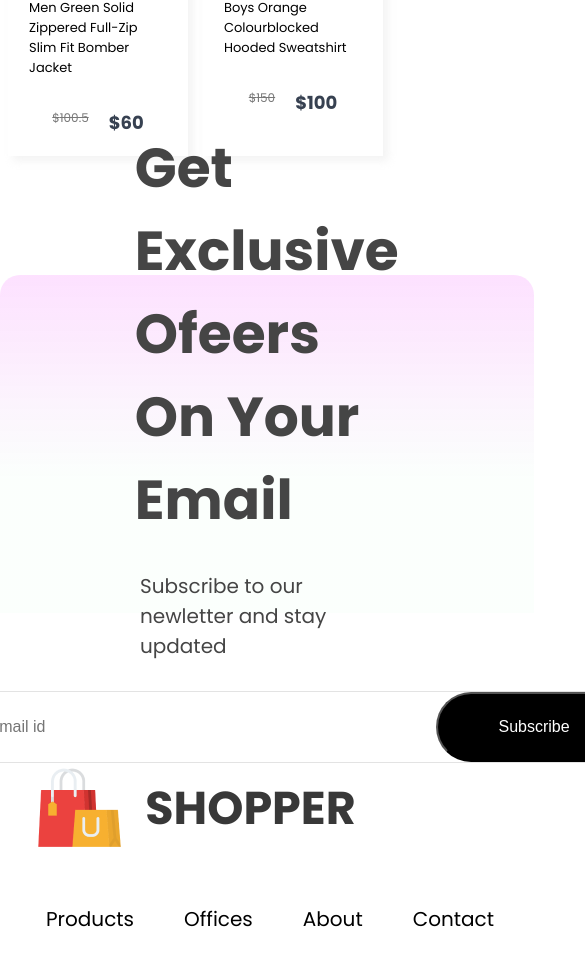
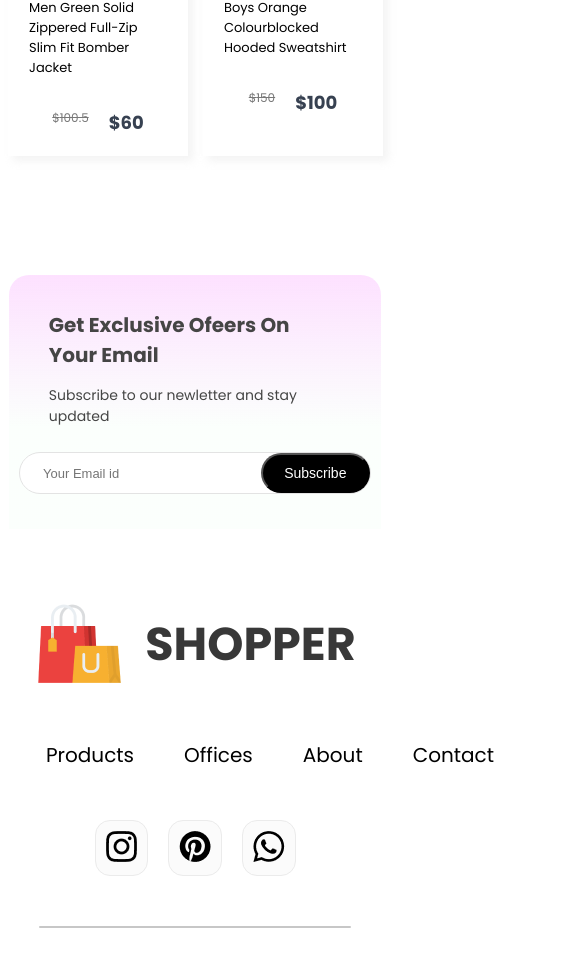
Before and after one commit to p-Limbo1996/E-commerce, a React (Create React App) app: page / in a window 390 px wide. Shown: the part 3478-4437 px from the top of the page, 585 px wide, since content can reach past the window. Built offline with nearby package versions, Linux system fonts and the light colour scheme.

Commit message:
update newsletter.css

```diff
--- a/src/Components/NewsLetter/NewsLetter.css
+++ b/src/Components/NewsLetter/NewsLetter.css
@@ -14,7 +14,7 @@
 }
 .newsletter h1 {
   color: #454545;
-  font-size: 55px;
+  font-size: 46px;
   font-weight: 600;
 }
 .newsletter p {
@@ -49,3 +49,91 @@
   font-size: 16px;
   cursor: pointer;
 }
+
+@media(max-width:1280px){
+  .newsletter {
+    height: 35vh;
+    padding: 0 80px;
+    gap: 25px;
+    margin-bottom: 120px;
+  }
+  .newsletter h1 {
+    font-size: 35px;
+  }
+  .newsletter p {
+    font-size: 16px;
+  }
+  .newsletter div {
+    width: 600px;
+    height: 60px;
+  }
+  .newsletter input {
+    width: 400px;
+
+  }
+  .newsletter div button {
+    width: 180px;
+    height: 60px;
+    font-size: 15px;
+  }
+}
+
+@media(max-width:1024px){
+  .newsletter {
+    padding: 0 80px;
+    gap: 10px;
+    margin-bottom: 120px;
+  }
+  .newsletter h1 {
+    font-size: 28px;
+  }
+  .newsletter p {
+    font-size: 16px;
+    margin-bottom: 20px;
+  }
+  .newsletter div {
+    width: 500px;
+    height: 50px;
+  }
+  .newsletter input {
+    width: 400px;
+    padding: 10px;
+    font-size: 14px;
+  }
+  .newsletter div button {
+    width: 180px;
+    height: 50px;
+    font-size: 15px;
+  }
+}
+@media(max-width:800px){
+  .newsletter {
+    width: 75%;
+    padding: 0 40px;
+    gap: 5px;
+    margin-bottom: 70px;
+    height: 30vh;
+  }
+  .newsletter h1 {
+    font-size: 20px;
+  }
+  .newsletter p {
+    font-size: 14px;
+    margin: 10px 0 20px;
+  }
+  .newsletter div {
+    width: 350px;
+    height: 40px;
+  }
+  .newsletter input {
+    width: 350px;
+    padding: 8px;
+    font-size: 13px;
+    margin-left: 15px;
+  }
+  .newsletter div button {
+    width: 180px;
+    height: 40px;
+    font-size: 14px;
+  }
+}
```
